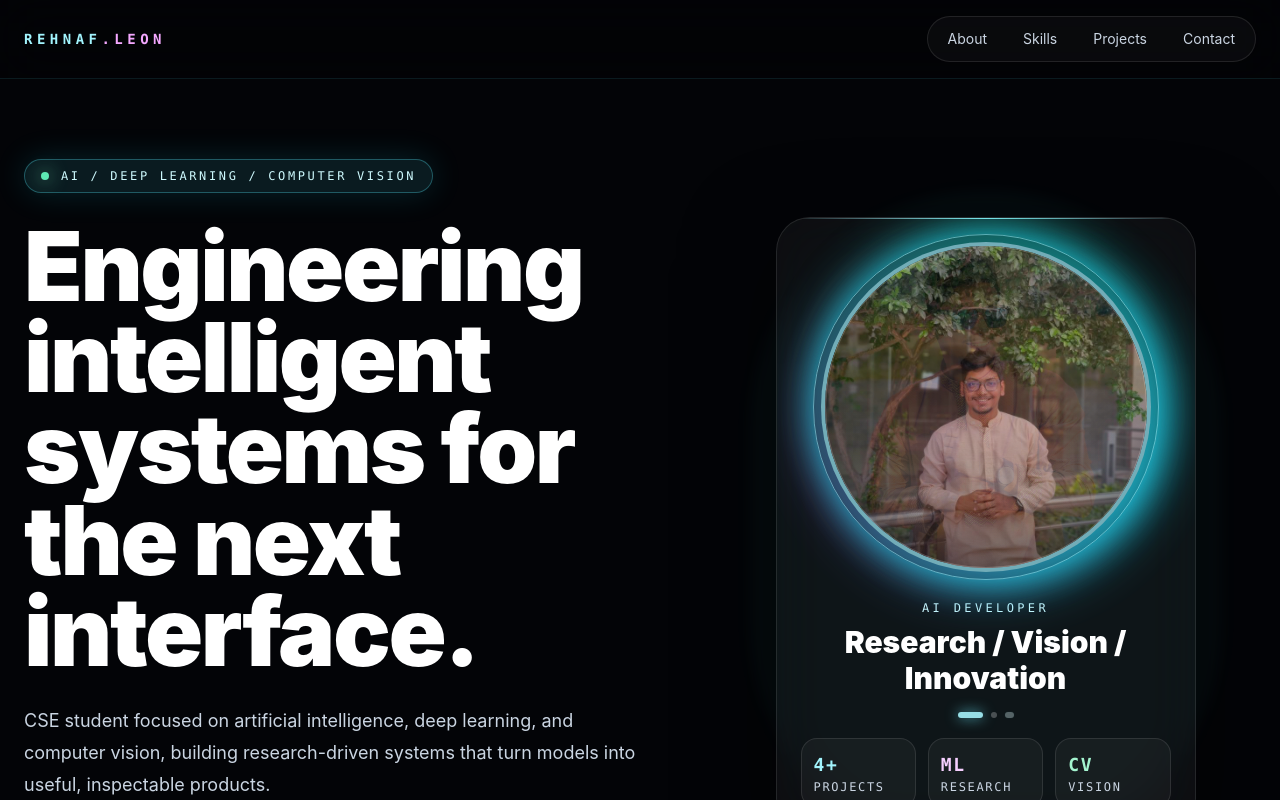
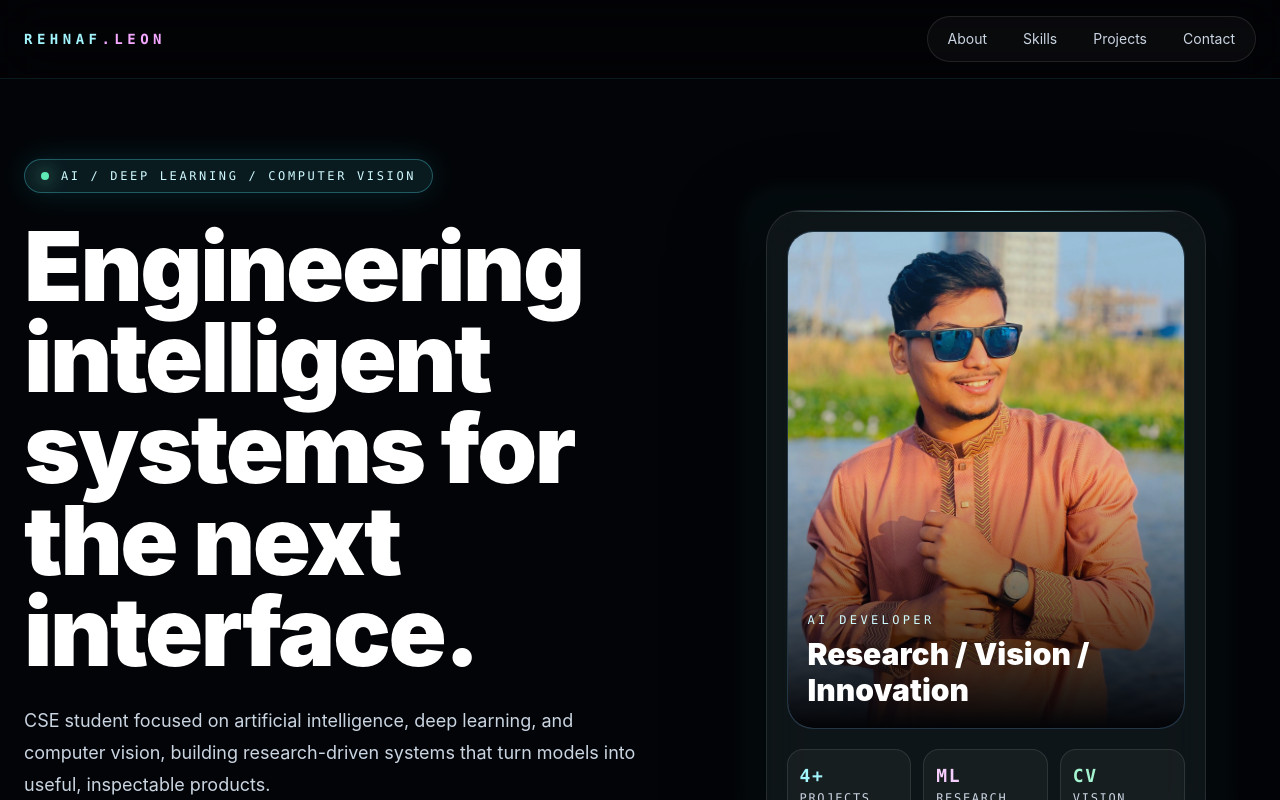
Before and after one commit to viperleon/rehnaf-portfolio, a React (Vite) app: page / in a window 1280 px wide. Shown: the top 800 px of the page. Built offline with nearby package versions, Linux system fonts and the light colour scheme.

Commit message:
Fixed Vercel build

```diff
--- a/src/App.jsx
+++ b/src/App.jsx
@@ -1,25 +1,6 @@
-import { useEffect, useState } from 'react'
-import dp from './assets/dp.jpg'
 import profile from './assets/leon.jpg'
-import me from './assets/me.jpg'
 
 export default function Portfolio() {
-  const profileImages = [
-    { src: profile, alt: 'Rehnaf Leon profile portrait' },
-    { src: dp, alt: 'Rehnaf Leon alternate portrait' },
-    { src: me, alt: 'Rehnaf Leon casual portrait' },
-  ]
-
-  const [activeProfileImage, setActiveProfileImage] = useState(0)
-
-  useEffect(() => {
-    const sliderTimer = window.setInterval(() => {
-      setActiveProfileImage((currentImage) => (currentImage + 1) % profileImages.length)
-    }, 2000)
-
-    return () => window.clearInterval(sliderTimer)
-  }, [profileImages.length])
-
   const projects = [
     {
       title: 'Road Damage Detection',
@@ -131,41 +112,16 @@ export default function Portfolio() {
             </div>
           </div>
 
-          <div className="relative mx-auto w-full max-w-[420px]">
-            <div className="absolute -inset-6 rounded-full border border-cyan-300/10 bg-cyan-300/[0.03] blur-sm" />
-            <div className="relative overflow-hidden rounded-[34px] border border-white/10 bg-white/[0.045] p-6 shadow-[0_28px_90px_rgba(0,0,0,0.55)] backdrop-blur-xl">
+          <div className="relative mx-auto w-full max-w-[440px]">
+            <div className="absolute -inset-6 rounded-[36px] border border-cyan-300/10 bg-cyan-300/[0.03] blur-sm" />
+            <div className="relative overflow-hidden rounded-[34px] border border-white/10 bg-white/[0.045] p-5 shadow-[0_28px_90px_rgba(0,0,0,0.55)] backdrop-blur-xl">
               <div className="absolute inset-x-0 top-0 h-px bg-gradient-to-r from-transparent via-cyan-200 to-transparent" />
-              <div className="relative mx-auto aspect-square w-full max-w-[330px]">
-                <div className="absolute -inset-5 rounded-full bg-[conic-gradient(from_120deg,rgba(34,211,238,0.95),rgba(217,70,239,0.35),rgba(16,185,129,0.45),rgba(34,211,238,0.95))] opacity-80 blur-xl" />
-                <div className="absolute -inset-2 rounded-full border border-cyan-200/60 shadow-[0_0_32px_rgba(34,211,238,0.7),inset_0_0_28px_rgba(34,211,238,0.22)]" />
-                <div className="relative h-full overflow-hidden rounded-full border-4 border-cyan-200/70 bg-slate-950 shadow-[0_0_50px_rgba(34,211,238,0.45)]">
-                  {profileImages.map((image, index) => (
-                    <img
-                      key={image.src}
-                      src={image.src}
-                      alt={image.alt}
-                      className={`absolute inset-0 h-full w-full object-cover saturate-125 transition-opacity duration-1000 ease-in-out ${
-                        activeProfileImage === index ? 'opacity-95' : 'opacity-0'
-                      }`}
-                    />
-                  ))}
-                  <div className="absolute inset-0 rounded-full bg-[radial-gradient(circle_at_50%_18%,transparent_44%,rgba(3,4,7,0.1)_64%,rgba(3,4,7,0.72)_100%)]" />
-                  <div className="absolute inset-0 rounded-full ring-1 ring-inset ring-white/20" />
-                </div>
-              </div>
-
-              <div className="mt-7 text-center">
+              <div className="relative aspect-[4/5] overflow-hidden rounded-[26px] border border-cyan-200/20 bg-slate-950">
+                <img src={profile} alt="Rehnaf Leon" className="h-full w-full object-cover opacity-90 saturate-125" />
+                <div className="absolute inset-0 bg-gradient-to-t from-[#030407] via-transparent to-cyan-300/10" />
+                <div className="absolute bottom-5 left-5 right-5">
                   <p className="font-mono text-xs uppercase tracking-[0.28em] text-cyan-100">AI Developer</p>
-                <h2 className="mt-2 text-2xl font-black text-white sm:text-3xl">Research / Vision / Innovation</h2>
-                <div className="mt-4 flex justify-center gap-2">
-                  {profileImages.map((image, index) => (
-                    <span
-                      key={`${image.src}-indicator`}
-                      className={`h-1.5 rounded-full transition-all duration-500 ${
-                        activeProfileImage === index ? 'w-7 bg-cyan-200 shadow-[0_0_14px_rgba(103,232,249,0.85)]' : 'w-1.5 bg-white/25'
-                      }`}
-                    />
-                  ))}
+                  <h2 className="mt-2 text-3xl font-black text-white">Research / Vision / Innovation</h2>
                 </div>
               </div>
 
@@ -272,7 +228,9 @@ export default function Portfolio() {
 
        <section id="contact" className="mx-auto max-w-7xl px-6 py-24">
   <div className="relative overflow-hidden rounded-[34px] border border-cyan-300/20 bg-cyan-300/[0.055] p-8 text-center shadow-[0_0_80px_rgba(34,211,238,0.11)] md:p-14">
+
     <div className="absolute inset-x-10 top-0 h-px bg-gradient-to-r from-transparent via-cyan-200 to-transparent" />
+
     <div className="absolute -top-24 left-1/2 h-52 w-52 -translate-x-1/2 rounded-full bg-cyan-400/20 blur-3xl" />
 
     <p className="font-mono text-sm uppercase tracking-[0.28em] text-cyan-100">
@@ -290,6 +248,7 @@ export default function Portfolio() {
     </p>
 
     <div className="mt-12 flex flex-wrap justify-center gap-5">
+
       <a
         href="mailto:rehnafleon@gmail.com"
         className="rounded-full bg-cyan-300 px-8 py-4 font-bold text-slate-950 transition duration-300 hover:scale-105 hover:bg-cyan-200 hover:shadow-[0_0_35px_rgba(103,232,249,0.45)]"
@@ -315,14 +274,6 @@ export default function Portfolio() {
         LinkedIn
       </a>
 
-              <a
-                href="https://www.facebook.com/rehnafleon"
-                target="_blank"
-                rel="noopener noreferrer"
-                className="rounded-full border border-white/15 bg-white/[0.03] px-8 py-4 font-bold text-slate-100 transition duration-300 hover:border-blue-300/60 hover:bg-blue-400/10 hover:text-blue-100 hover:shadow-[0_0_30px_rgba(96,165,250,0.25)]"
-              >
-                Facebook
-              </a>
     </div>
   </div>
 </section>
```
Lines whose indentation alone changed are shown as unchanged.
